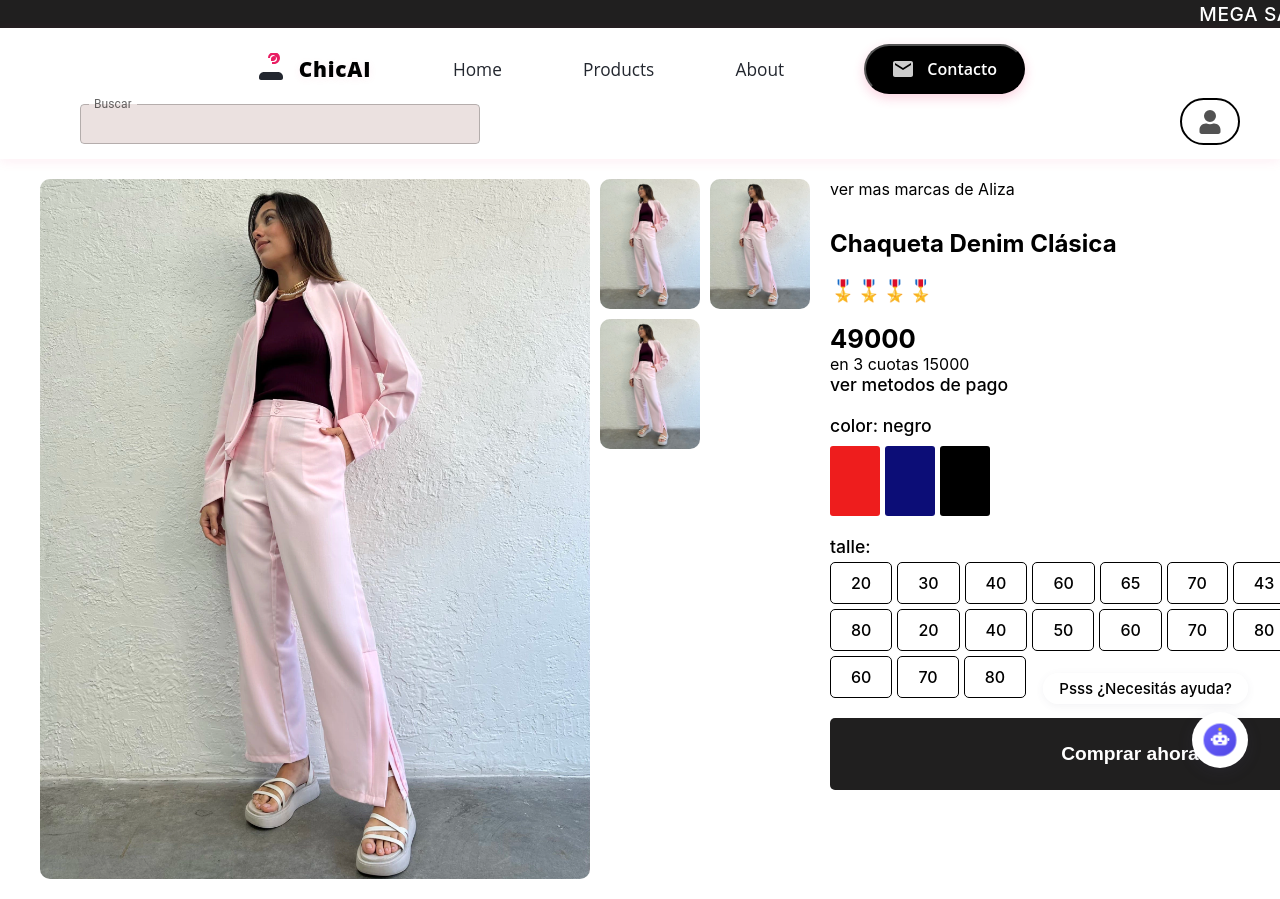
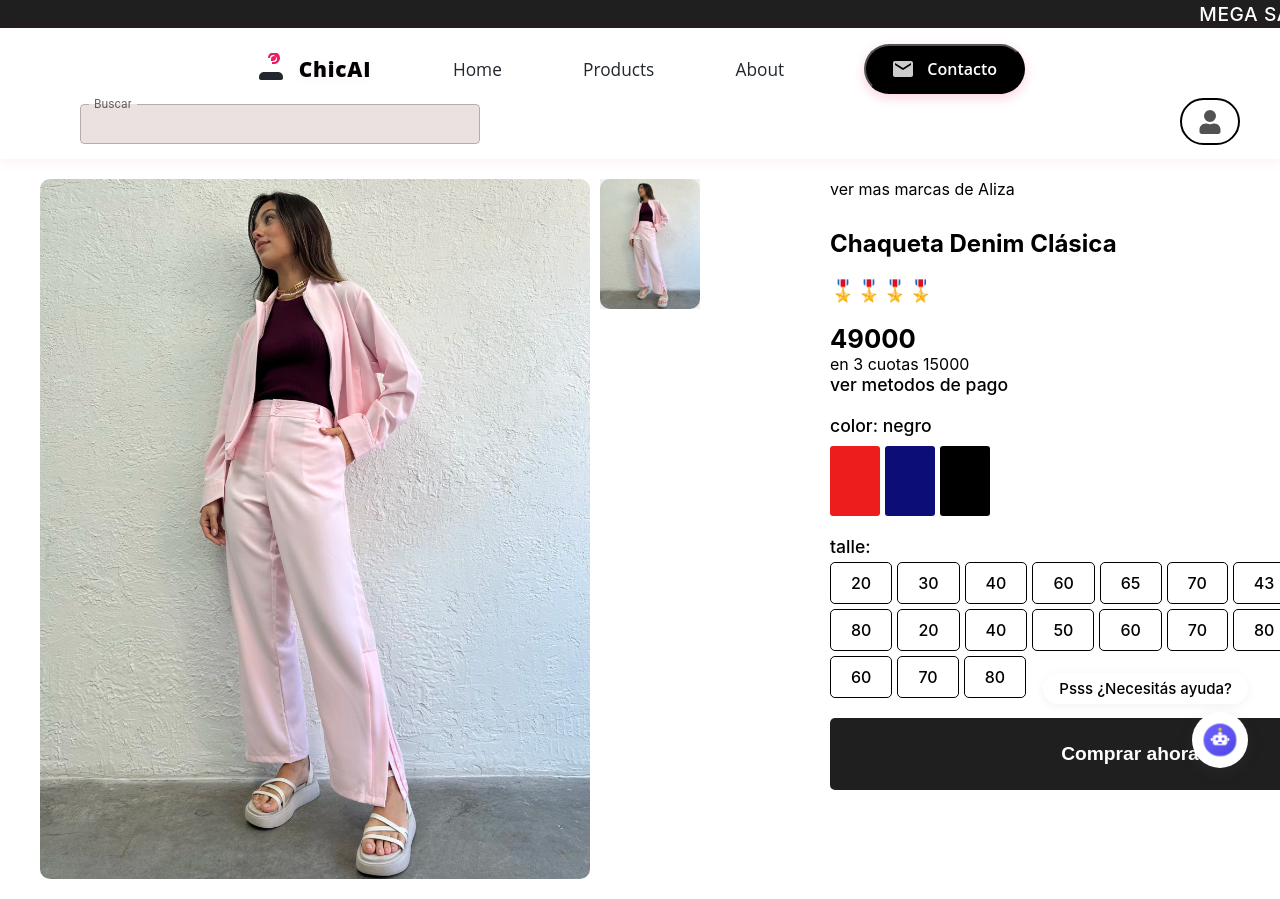
Before and after one commit to B-ayala/chicAI, a React (Create React App) app: page /#/products/detail/1 in a window 1280 px wide. Built offline with nearby package versions, Linux system fonts and the light colour scheme; some icons are missing.

Commit message:
render imagen

```diff
--- a/src/components/Header/Search/Search.tsx
+++ b/src/components/Header/Search/Search.tsx
@@ -23,7 +23,7 @@ interface Product {
   id: number,
       name: string,
       price: string,
-      image:string,
+      image:object[],
       category: string
 
 }
--- a/src/components/Product/Product.tsx
+++ b/src/components/Product/Product.tsx
@@ -6,10 +6,10 @@ type typeProduct = {
   id:number,
   name:string,
   price:string,
-  image:string,
+  image:ImageOption[],
   category:string,
   quotas:number,
-  color:string[],
+  color:object[],
 
 }//ARRRAY PARA LOS COLORES
 
@@ -17,6 +17,12 @@ type typeProps ={
   product:typeProduct,
   show:boolean,
 }
+
+type ImageOption = {
+    color: string;
+    // Esto asume que 'imageRender' es un ARREGLO de strings (URLs)
+    imageRender: string[];
+};
 
 
 
@@ -44,7 +50,7 @@ function Product({product,show}:typeProps) {
                     <ProductImage>
                   <CardMedia
                   component="img"
-                  image={product.image}// ensure this is .image, not .url
+                  image={product.image[0].imageRender[0]}// ensure this is .image, not .url
                   alt={product.name}
                   sx={{ height: { xs: 350, sm:450, md: 620 }, objectFit: 'cover' }}
 
--- a/src/pages/Products/mockData.ts
+++ b/src/pages/Products/mockData.ts
@@ -39,64 +39,111 @@ export const featuredProducts = [
     id: 1,
     name: 'Chaqueta Denim Clásica',
     price: '$89.99',
-    image: camisa, // was url: camisa
+    image:[
+      {
+      color:"red",
+      imageRender:[camisa], // was url: camisa
+    }
+    ]
+    ,
+
     category: 'Chaquetas',
     quotas:3,
-    color:["#ee1d1d","#0c0d77","#000000"],
+    color:[{color:"#ee1d1d",name:"red"},{color:"#0c0d77",name:"blue"},{color:"#000000",name:"black"}],
     size:["20","30","40","60","65","70","43","80"],
   },
   {
     id: 2,
     name: 'saco jean',
     price: '$129.99',
-    image: primavera, // was url: camisaRoja
+    image:[
+      {
+      color:"red",
+      imageRender:[primavera], // was url: camisaRoja
+    },
+    ],
+
     category: 'Vestidos',
     quotas:6,
-    color:["#ee1d1d","#0c0d77","#000000"],
+    color:[{color:"#ee1d1d",name:"red"},{color:"#0c0d77",name:"blue"},{color:"#000000",name:"black"}],
     size:["20","30","40","60","65","80"],
   },
   {
     id: 3,
     name: 'Camisola bordo',
     price: '$159.99',
-    image: camisaRosa, // was url: camisaRosa
+    image: [
+      {
+      color:"red",
+      imageRender:[camisaRosa]
+    }
+    ]
+
+
+    , // was url: camisaRosa
     category: 'Calzado',
     quotas:3,
-    color:["#ee1d1d","#0c0d77","#000000"],
+    color:[{color:"#ee1d1d",name:"red"},{color:"#0c0d77",name:"blue"},{color:"#000000",name:"black"}],
     size:["60","65","70","43","80"],
   },
   {
     id: 4,
     name: 'Camisa Formal Blanca',
     price: '$69.99',
-    image:
-      imagesMap['crisp-white-formal-shirt-folded-neatly.jpg'] ||
-      '/crisp-white-formal-shirt-folded-neatly.jpg',
+    image: [
+      {color:"red",imageRender:[imagesMap['crisp-white-formal-shirt-folded-neatly.jpg'] ||
+      '/crisp-white-formal-shirt-folded-neatly.jpg',imagesMap['elegant-woman-in-modern-casual-wear-standing-in-mi.jpg'] ||
+      '/elegant-woman-in-modern-casual-wear-standing-in-mi.jpg']},
+      {color:"blue",imageRender:[imagesMap["stylish-man-in-contemporary-streetwear-against-urb.jpg"]||'/stylish-man-in-contemporary-streetwear-against-urb.jpg',imagesMap["modern-white-sneakers-product-shot.jpg"]||"/modern-white-sneakers-product-shot.jpg"]}
+    ]
+      ,
     category: 'Camisas',
     quotas:4,
-    color:["#ee1d1d","#0c0d77","#000000"],
+    color:[{color:"#ee1d1d",name:"red"},{color:"#0c0d77",name:"blue"},{color:"#000000",name:"black"}],
     size:["20","30","40","60","65","70","43","80"],
   },
   {
     id: 5,
     name: 'Pantalón Casual',
     price: '$79.99',
-    image: imagesMap['casual-khaki-pants-laid-flat.jpg'] || '/casual-khaki-pants-laid-flat.jpg',
+    image: [
+      {
+        color:"red",imageRender:[imagesMap['casual-khaki-pants-laid-flat.jpg'] || '/casual-khaki-pants-laid-flat.jpg',imagesMap['stylish-man-in-contemporary-streetwear-against-urb.jpg'] ||
+      '/stylish-man-in-contemporary-streetwear-against-urb.jpg']
+      },
+      {
+        color:"blue",imageRender:[imagesMap['stylish-man-in-contemporary-streetwear-against-urb.jpg'] || '/stylish-man-in-contemporary-streetwear-against-urb.jpg',imagesMap['stylish-man-in-contemporary-streetwear-against-urb.jpg'] ||
+      '/stylish-man-in-contemporary-streetwear-against-urb.jpg']
+      }
+    ],
     category: 'Pantalones',
     quotas:6,
-    color:["#ee1d1d","#0c0d77","#000000"],
+    color:[{color:"#ee1d1d",name:"red"},{color:"#0c0d77",name:"blue"},{color:"#000000",name:"black"}],
     size:["20","30","40","60"],
   },
   {
     id: 6,
     name: 'Bolso de Cuero',
     price: '$199.99',
-    image:
-      imagesMap['luxury-leather-handbag-on-marble-surface.jpg'] ||
-      '/luxury-leather-handbag-on-marble-surface.jpg',
+    image:[
+      {
+         color:"red",
+      imageRender:[imagesMap['luxury-leather-handbag-on-marble-surface.jpg'] ||
+      '/luxury-leather-handbag-on-marble-surface.jpg',imagesMap['classic-denim-jacket-on-white-background.jpg'] ||
+      '/classic-denim-jacket-on-white-background.jpg']
+      },
+      {
+        color:"blue",
+        imageRender:[imagesMap['elegant-floral-dress-on-hanger.jpg'] ||
+      '/elegant-floral-dress-on-hanger.jpg',imagesMap['classic-denim-jacket-on-white-background.jpg'] ||
+      '/classic-denim-jacket-on-white-background.jpg']
+      }
+
+    ]
+      ,
     category: 'Accesorios',
     quotas:2,
-    color:["#ee1d1d","#0c0d77","#000000"],
+    color:[{color:"#ee1d1d",name:"red"},{color:"#0c0d77",name:"blue"},{color:"#000000",name:"black"}],
     size:["20","30","40","60","65","70","43","80"],
   },
 ];
--- a/src/pages/ProductsDetail/ProductsDetail.tsx
+++ b/src/pages/ProductsDetail/ProductsDetail.tsx
@@ -1,7 +1,7 @@
 import { useState } from "react";
 import { useParams } from "react-router-dom";
 import { featuredProducts } from "../Products/mockData";
-import { BlockColor, Brands, BrandsText, ButtonSpecial, ColorText, Container, ContainerBlockColor, ContainerBrands, ContainerButton, ContainerDetail, ContainerFeature, ContainerImage, ContainerPrice, ContainerSecondImage, ContainerSize, ContainerStars, DetailText, ImageFirst, ImageFirstContainer, ImageSecond, ImageSecondContainer, MethodPayText, NumberSize, PriceText, ShareText, SizeNumbers, Stars, TextSize } from "./styled";
+import { BlockColor, Brands, BrandsText, ButtonSpecial, ColorText, Container, ContainerBlockColor, ContainerBrands, ContainerButton, ContainerDetail, ContainerFeature, ContainerImage, ContainerPrice, ContainerSecondImage, ContainerSize, ContainerStars, DetailText, ImageFirst, ImageFirstContainer, ImageSecond, ImageSecondContainer, ImageSecondContainerButton, MethodPayText, NumberSize, PriceText, ShareText, SizeNumbers, Stars, TextSize } from "./styled";
 
  type RouteParams =  {
         id?: string; // useParams siempre devuelve un string o undefined
@@ -9,23 +9,40 @@ import { BlockColor, Brands, BrandsText, ButtonSpecial, ColorText, Container, Co
 
 function ProductsDetail() {
     const { id } = useParams<RouteParams>();
-    const [color,setColor] = useState("");
+    const [colorSelect,setColorSelect] = useState(0);
+    const [selectImage,setSelectImage] = useState(0)
 
     const data = featuredProducts.find((item)=>item.id == Number(id));
 
-    const colorClothes = () =>{
+    const colorClothes = (colorName:string) =>{
+        console.log(data?.image)
+        const newData  = data?.image.findIndex((item)=>item.color == colorName) ?? -1;
+        if(newData != -1){
+            setColorSelect(newData)
+        }
 
     }
+    const handleClickImage = (index:number) =>{
+        setSelectImage(index)
+    }
+
+
 
   return (
     <div>
         <Container>
             <ContainerImage>
-                <ImageFirstContainer><ImageFirst src={data?.image}/></ImageFirstContainer>
+                <ImageFirstContainer><ImageFirst src={data?.image[colorSelect].imageRender[selectImage]}/></ImageFirstContainer>
                 <ContainerSecondImage>
-                    <ImageSecondContainer><ImageSecond src={data?.image}/></ImageSecondContainer>
-                <ImageSecondContainer><ImageSecond src={data?.image}/></ImageSecondContainer>
-                <ImageSecondContainer><ImageSecond src={data?.image}/></ImageSecondContainer>
+                    {data?.image[colorSelect].imageRender.map((item,index)=>(
+                        <ImageSecondContainerButton key={index} onClick={()=>handleClickImage(index)}>
+                            <ImageSecondContainer>
+                                <ImageSecond src={item}/>
+                            </ImageSecondContainer>
+                        </ImageSecondContainerButton>
+
+                    ))}
+
 
                 </ContainerSecondImage>
 
@@ -54,7 +71,7 @@ function ProductsDetail() {
                     <ContainerBlockColor>
                         {data?.color.map((item)=>(
 
-                            <BlockColor onClick={()=>colorClothes()} colorType={item}>
+                            <BlockColor onClick={()=>colorClothes(item.name)} colorType={item.color}>
 
                             </BlockColor>
                         ))}
@@ -66,8 +83,8 @@ function ProductsDetail() {
                     <TextSize>talle:</TextSize>
                     <SizeNumbers>
                         {
-                            data?.size.map((item)=>(
-                                <NumberSize>{item}</NumberSize>
+                            data?.size.map((item,index)=>(
+                                <NumberSize key={index}>{item}</NumberSize>
                             ))
                         }
                         <NumberSize>20</NumberSize><NumberSize>40</NumberSize><NumberSize>50</NumberSize>
--- a/src/pages/ProductsDetail/styled.tsx
+++ b/src/pages/ProductsDetail/styled.tsx
@@ -72,6 +72,11 @@ export const ContainerSecondImage = styled.div`
         width: 230px;
     }
 `
+export const ImageSecondContainerButton =styled.button`
+    padding: 0;
+    border: none;
+    cursor: pointer;
+`
 
 export const ImageSecondContainer = styled.div`
     width: 100px;
@@ -86,6 +91,7 @@ export const ImageSecond = styled.img`
     width: 100%;
     height: 100%;
     border-radius: 10px;
+    object-fit: cover;
 `
 
 //Detalles
```
